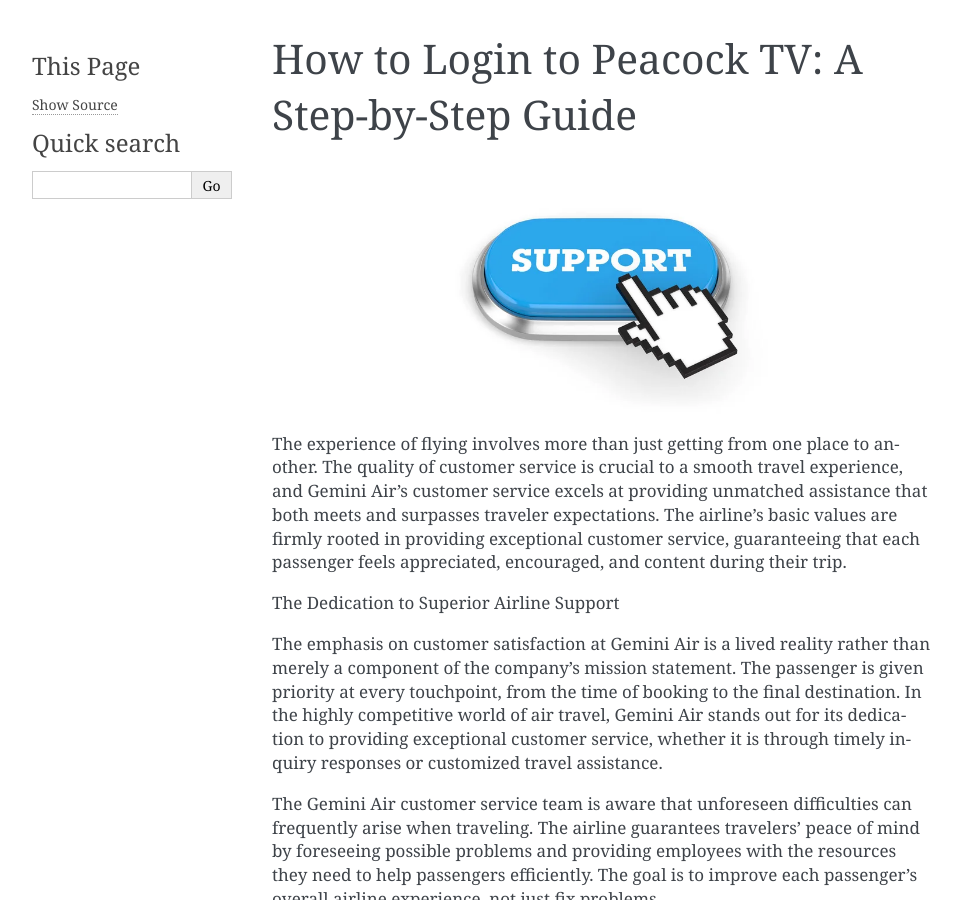
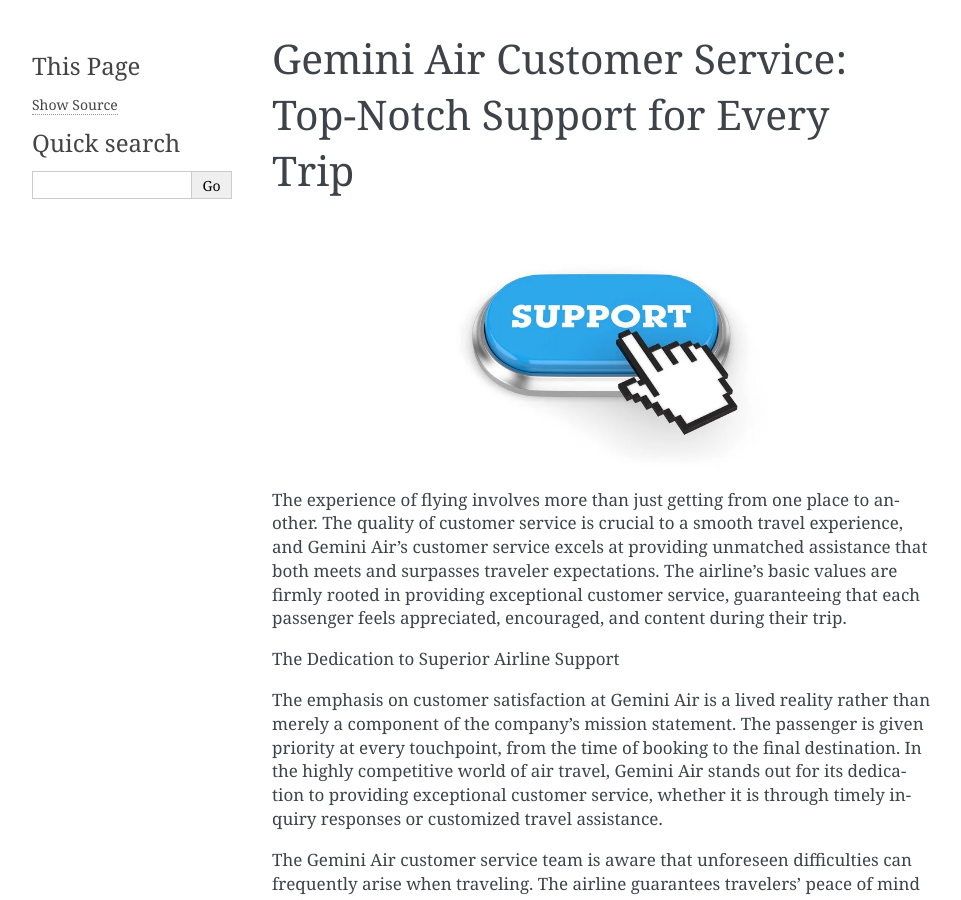
Before and after one commit to Anex12/Gemini-air-customer-service, a Sphinx documentation site: the page built from docs/index.rst, in a window 1280 px wide and 900 px high. Shown: the whole window, without its empty margins (148-1109 px from the left). Built offline with Sphinx 7.4.7, drawn with Linux system fonts in a browser that asks for light colours.

Commit message:
Update index.rst

```diff
--- a/docs/index.rst
+++ b/docs/index.rst
@@ -1,4 +1,4 @@
-How to Login to Peacock TV: A Step-by-Step Guide
+Gemini Air Customer Service: Top-Notch Support for Every Trip
 ============================================
 
 .. toctree::
```
